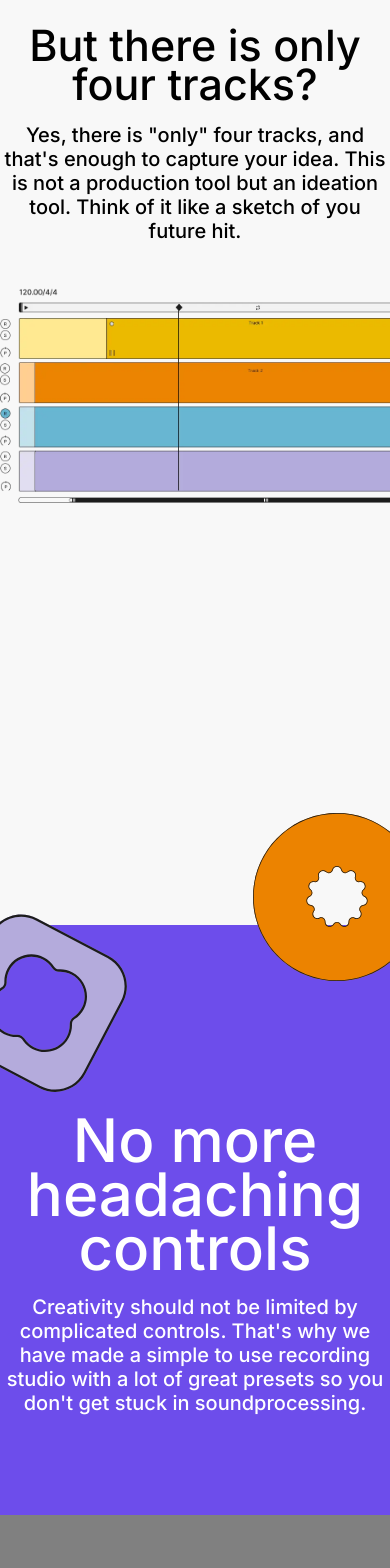
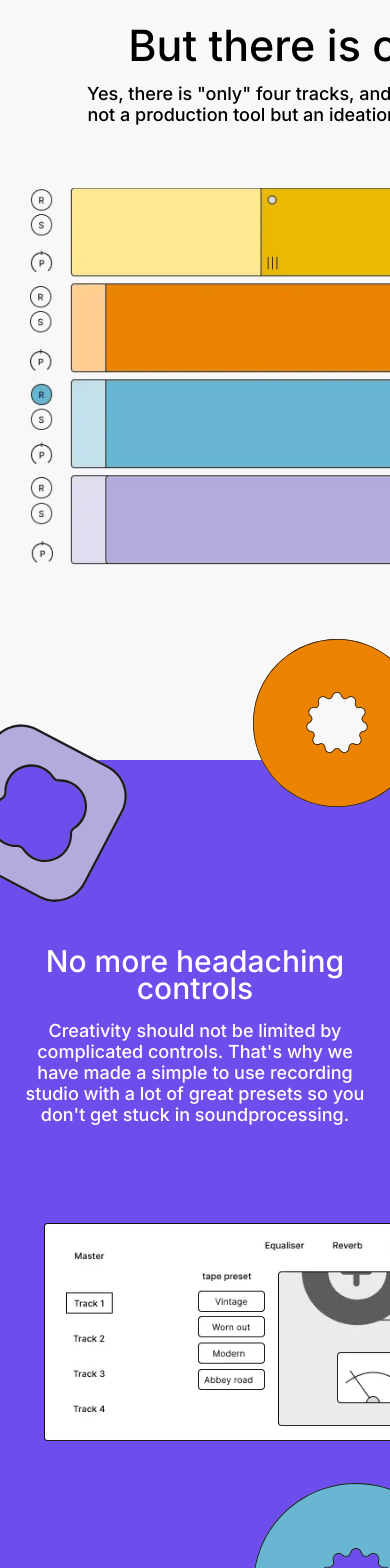
Before and after one commit to sofiaronnkvist/fourtrack, a Next.js app: page / in a window 390 px wide. Shown: the part 2260-3828 px from the top of the page. Built offline with nearby package versions, Linux system fonts and the light colour scheme; no server answers.

Commit message:
Styling on tracks and recorder sections for mobile and ipad

```diff
--- a/pages/index.js
+++ b/pages/index.js
@@ -18,6 +18,7 @@ import recorderImage from '../public/recorder.webp';
 import { AiOutlineArrowRight } from 'react-icons/ai';
 import recorderUnit from '../public/recorderUnit.webp';
 import peoplePicture from '../public/People.webp';
+import tapePicture from '../public/tape.webp';
 
 export default function Home() {
   const { user } = useAuth();
@@ -118,6 +119,11 @@ export default function Home() {
             <Image
               src={recorderUnit}
               alt={'The recorders four tracks in different colors.'}
+              height={'100%'}
+              width={'100%'}
+              layout={'fill'}
+              objectFit={'cover'}
+              objectPosition={'0% 80%'}
             />
           </StyledDraftDiv>
           <ThirdOrangeIconWrapper>
@@ -138,7 +144,26 @@ export default function Home() {
             why we have made a simple to use recording studio with a lot of
             great presets so you don&#39;t get stuck in soundprocessing.
           </StyledP>
-          <ImagePlaceholder></ImagePlaceholder>
+          <TapeRecorderPictureWrapper>
+            <Image
+              src={tapePicture}
+              alt='Old school controls'
+              height={'100%'}
+              width={'100%'}
+              layout={'fill'}
+              objectFit={'cover'}
+            />
+          </TapeRecorderPictureWrapper>
+          <SecondTapeRecorderPictureWrapper>
+            <Image
+              src={tapePicture}
+              alt='Old school controls'
+              height={'100%'}
+              width={'100%'}
+              layout={'fill'}
+              objectFit={'cover'}
+            />
+          </SecondTapeRecorderPictureWrapper>
           <ThirdBlueIconWrapper>
             <BigRoundIcon
               height={'100%'}
@@ -348,6 +373,9 @@ const StyledH4 = styled.h4`
   font-weight: 500;
   text-align: center;
   color: white;
+  @media screen and (max-width: 500px) {
+    font-size: 30px;
+  }
 `;
 const StyledP = styled.p`
   font-size: 20px;
@@ -356,6 +384,9 @@ const StyledP = styled.p`
   text-align: ${(props) => (props.center ? 'center' : '')};
   text-align: ${(props) => (props.center ? 'center' : '')};
   max-width: 700px;
+  @media screen and (max-width: 500px) {
+    font-size: 18px;
+  }
 `;
 const CaroselSection = styled.section`
   width: 100%;
@@ -469,6 +500,12 @@ const RecorderSection = styled.section`
 const TextWrapper = styled.div`
   width: 50%;
   margin-left: 148px;
+
+  @media screen and (max-width: 900px) {
+    margin-left: 74px;
+    width: 70%;
+  }
+
   @media screen and (max-width: 600px) {
     margin-left: 0px;
     margin: 24px 0px;
@@ -481,8 +518,17 @@ const TextWrapper = styled.div`
 `;
 
 const StyledDraftDiv = styled.div`
-  min-height: 450px;
+  position: relative;
+  height: 450px;
   width: 100%;
+  @media screen and (max-width: 900px) {
+    transform: translateX(50px);
+  }
+  @media screen and (max-width: 600px) {
+    width: 845px;
+    height: 384px;
+    transform: translateX(30px);
+  }
 `;
 
 const ThirdOrangeIconWrapper = styled.div`
@@ -492,7 +538,7 @@ const ThirdOrangeIconWrapper = styled.div`
   z-index: 1;
   bottom: -5%;
   right: 10%;
-  @media screen and (max-width: 600px) {
+  @media screen and (max-width: 1200px) {
     bottom: -5%;
     right: -8%;
   }
@@ -504,6 +550,13 @@ const SecondPurpleIconWrapper = styled.div`
   z-index: 1;
   bottom: -25%;
   left: -1%;
+  @media screen and (max-width: 1200px) {
+    width: 178px;
+    height: 178px;
+    bottom: -17%;
+    left: -3%;
+
+  }
   @media screen and (max-width: 600px) {
     width: 178px;
     height: 178px;
@@ -521,14 +574,39 @@ const ControlsSection = styled.section`
   position: relative;
   background-color: ${(props) =>
     props.purple ? `${props.theme.purple500}` : 'none'};
-  padding-bottom: 188px;
-  padding-top: 188px;
+  padding: 188px 24px;
 `;
-const ImagePlaceholder = styled.div`
+const TapeRecorderPictureWrapper = styled.div`
+  position: relative;
   height: 284px;
   width: 1072px;
   margin-top: 80px;
-  background-color: grey;
+
+  @media screen and (max-width: 1140px) {
+    width: 1002px;
+    height: 232px;
+    transform: translateX(250px);
+  }
+  @media screen and (max-width: 600px) {
+    width: 943px;
+    height: 218px;
+    transform: translateX(320px);
+  }
+`;
+const SecondTapeRecorderPictureWrapper = styled.div`
+  display: none;
+  position: relative;
+  margin-top: 21px;
+
+  @media screen and (max-width: 1140px) {
+    display: block;
+    width: 1002px;
+    height: 232px;
+    transform: translateX(-250px);
+  }
+  @media screen and (max-width: 600px) {
+    display: none;
+  }
 `;
 const CollabSection = styled.section`
   position: relative;
```
Also changed, not shown: public/tape.webp (added).
